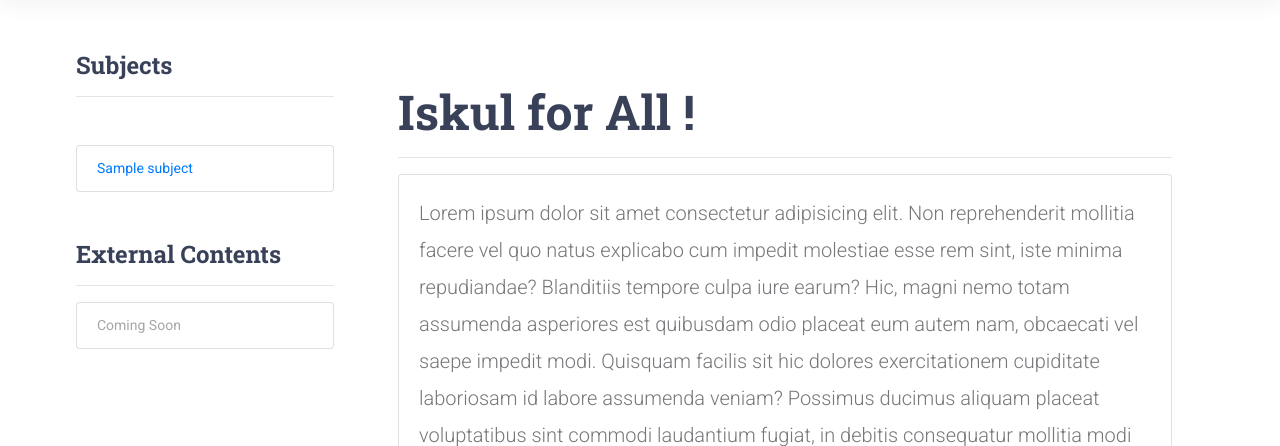
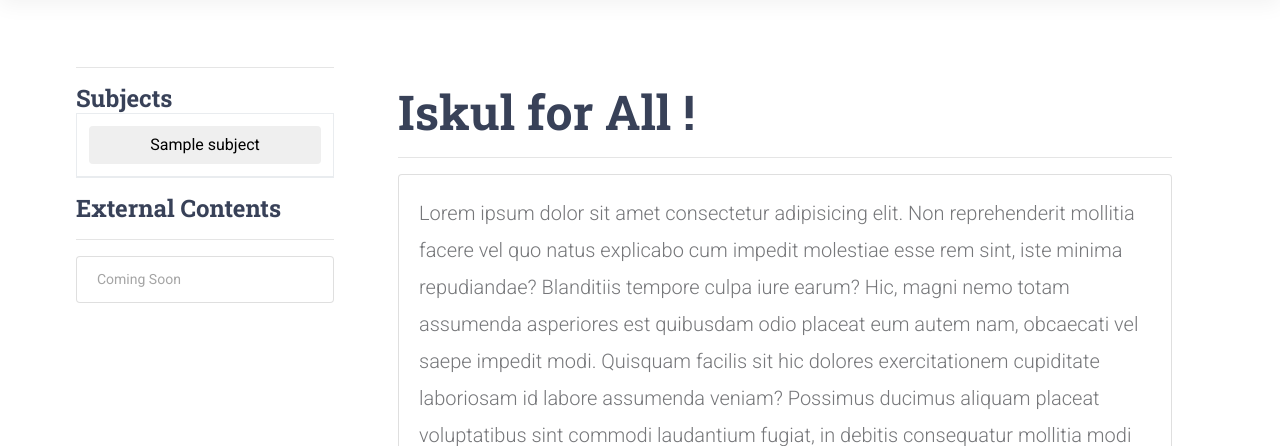
Before and after one commit to geekyarthurs/iskul, a Django app: template classroom/templates/classroom/subjects_page.html in a window 1280 px wide. Shown: the part 90-536 px from the top of the page. Run offline with Django 3.2, Linux system fonts and the light colour scheme; the template is opened without the code that fills it: most values are stand-ins (such as "Sample title", 1, 10 or a date in 2020); some libraries are stand-ins or nearby versions.

Commit message:
added welcome message

```diff
--- a/classroom/templates/classroom/subjects_page.html
+++ b/classroom/templates/classroom/subjects_page.html
@@ -12,21 +12,25 @@
 
 
         <div class="col-md-3 sidebar p-3">
+
+            <hr>
+            {% if user.is_authenticated %}
+            <h3> Welcome, <span style= "color:#14bdee">{{user.username}}</span></h3>
+            <hr>
+            {% endif %}
+
             <h3>Subjects
 
             </h3>
-            <hr>
-            <ul class="list-group my-5">
-
-
-                {% for subject  in subjects %}
-
-                <li class="list-group-item"><a href= "{% url 'classroom:content_page_no' subject=subject.pk %}">{{subject.course_name}}</a></li>
-
-                {% endfor %}
-
-
-            </ul>
+                <table class="table table-bordered">
+                    <thead>
+                    {% for subject  in subjects %}
+                        <tr>
+                            <td><a href="{% url 'classroom:content_page_no' subject=subject.pk %}"><button class="btn btn-block">{{subject.course_name}}</button></a></td>
+                        </tr>
+                    {%endfor%}
+                </thead>
+                </table>
 
             <h3>External Contents</h3>
             <hr>
```
